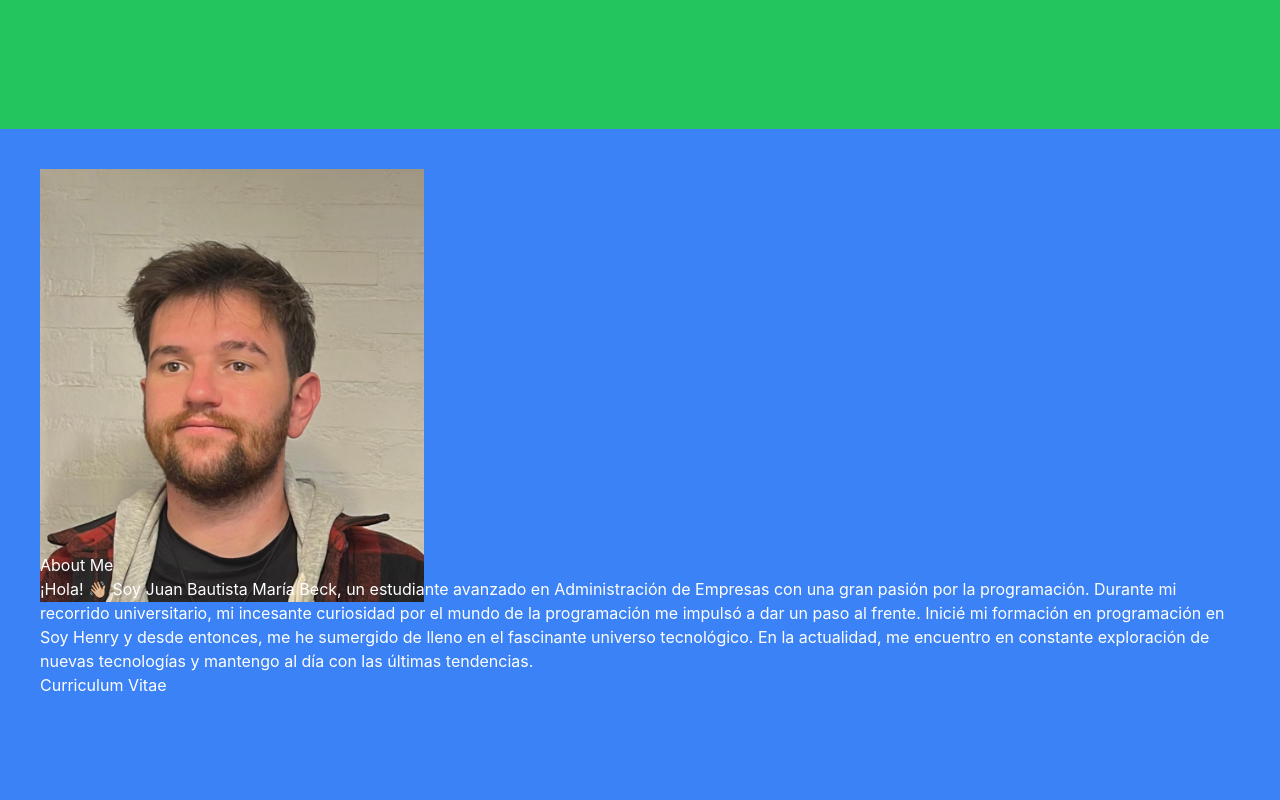
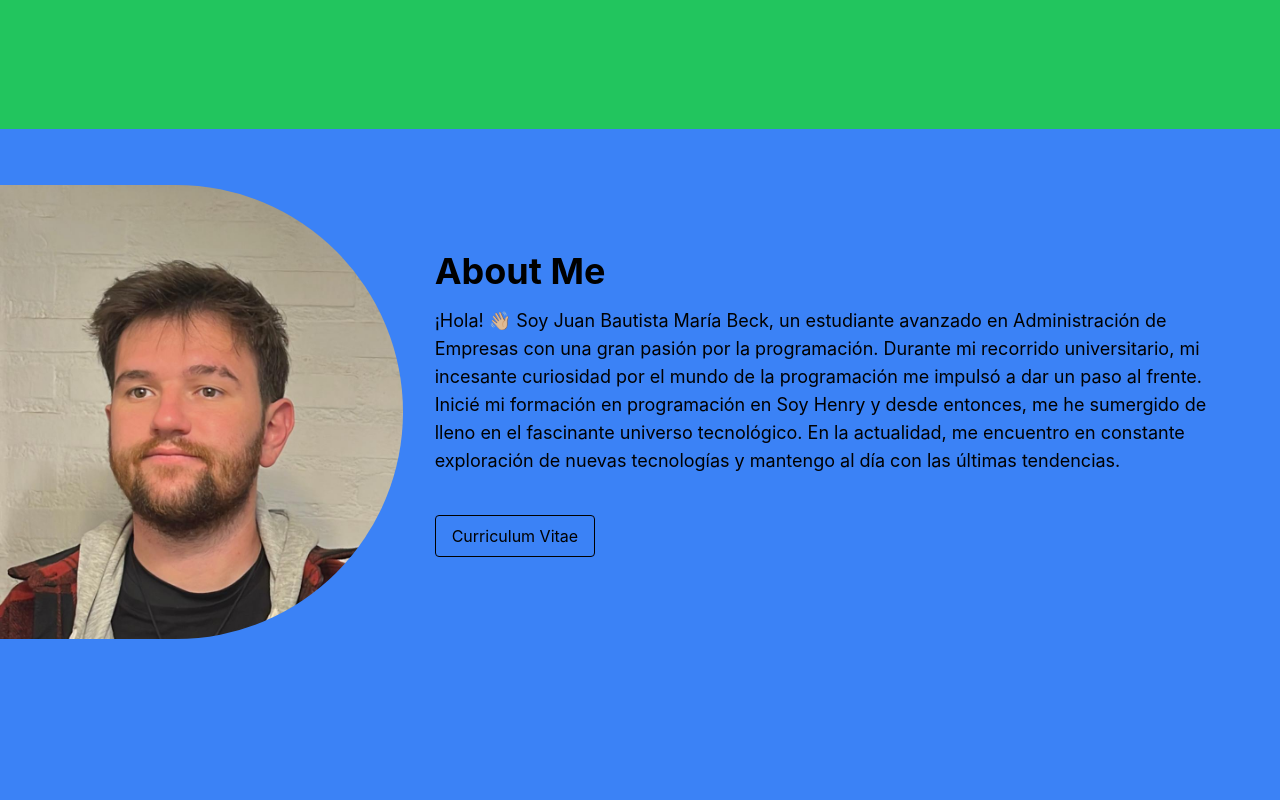
Before and after one commit to JBautistaBeck/My-Portafolio-Viejo, a React (Create React App) app: page / in a window 1280 px wide. Shown: the part 760-1560 px from the top of the page. Built offline with nearby package versions, Linux system fonts and the light colour scheme.

Commit message:
About terminado

```diff
--- a/src/views/about.jsx
+++ b/src/views/about.jsx
@@ -5,19 +5,22 @@ function About() {
     const aboutMeText1 = "¡Hola! 👋🏼 Soy Juan Bautista María Beck, un estudiante avanzado en Administración de Empresas con una gran pasión por la programación. Durante mi recorrido universitario, mi incesante curiosidad por el mundo de la programación me impulsó a dar un paso al frente. Inicié mi formación en programación en Soy Henry y desde entonces, me he sumergido de lleno en el fascinante universo tecnológico. En la actualidad, me encuentro en constante exploración de nuevas tecnologías y mantengo al día con las últimas tendencias."
 
     return (
-      <div className="bg-blue-500 text-white p-10 h-screen">
+      <div className="bg-blue-500 pt-10 pb-10 pr-10 h-screen">
 
-        <div className='h-96 w-96'>
-            <img className='' src={fotoPerfil} alt='FotoPerfil'></img>
-        </div>
+        <div className=" flex flex-row items-center">
 
-        <div className=''>
-            {/* <Link to="/proyectos" className='top-right-button'> <button className='button-aboutme'><FontAwesomeIcon  icon={faArrowRight} /></button> </Link> */}
-            <h1>About Me</h1>
-            <p className=''>{aboutMeText1}</p>
+            <div className='w-1/3 mt-4'>
+                <img className=' rounded-r-full' src={fotoPerfil} alt='FotoPerfil'></img>
+            </div>
 
+            <div className='w-2/3 ml-8'>
+                {/* <Link to="/proyectos" className='top-right-button'> <button className='button-aboutme'><FontAwesomeIcon  icon={faArrowRight} /></button> </Link> */}
+                <h1 className="text-4xl font-bold mb-4">About Me</h1>
+                <p className='text-lg mb-10'>{aboutMeText1}</p>
 
-            <a href='https://docs.google.com/document/d/11-ACxx88UTeenLH1yS40QdkM-7Y5Uk-5AFdoxkhnGt4/edit' target="_blank" rel="noopener noreferrer"><button className='button-aboutme'>Curriculum Vitae</button></a>
+                <a href='https://docs.google.com/document/d/11-ACxx88UTeenLH1yS40QdkM-7Y5Uk-5AFdoxkhnGt4/edit' target="_blank" rel="noopener noreferrer"><button className='text-black px-4 py-2 rounded border border-black hover:transform hover:scale-105 block'>Curriculum Vitae</button></a>
+
+            </div>
         </div>
       </div>
     );
```
